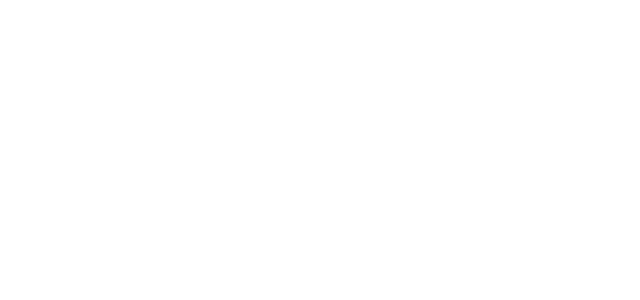
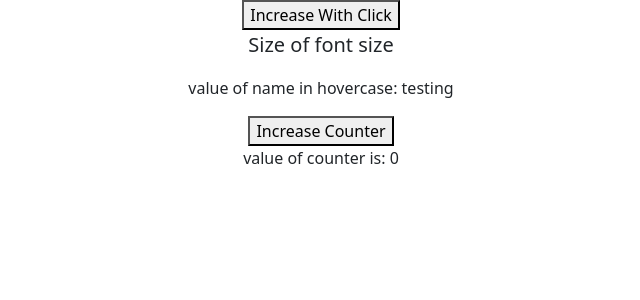
Before and after one commit to prkshv/react_demo, a React (Create React App) app: page / in a window 1280 px wide. Shown: the top 300 px of the page, without its empty margins (319-959 px from the left). Built offline with nearby package versions, Linux system fonts and the light colour scheme.

Commit message:
11 July 23

```diff
--- a/src/App.js
+++ b/src/App.js
@@ -4,6 +4,7 @@
 import BasicformValidation from "./Components/BasicformValidation";
 import { Bootstrap } from "./Components/Bootstrap";
 import Classcomponentlifecycle from "./Components/Classcomponentlifecycle";
+import Clickincrease from "./Components/Clickincrease";
 import Conditionaloperator from "./Components/Conditionaloperator";
 import Cssimplementation from "./Components/Cssimplementation";
 import Demo, { Demo2, Demo3 } from "./Components/Demo";
@@ -12,7 +13,9 @@
 import Getinputvalue from "./Components/Getinputvalue";
 import Hello from "./Components/Hello";
 import Hideshowtoggle from "./Components/Hide&show&toggle";
+import HigherOrderComponent from "./Components/Higher-order-component";
 import Home from "./Components/Home";
+import Hoverincrease from "./Components/Hoverincrease";
 import MultipleStates from "./Components/MultipleStates";
 import PropsClasscomp from "./Components/PropsClasscomp";
 import PropsinFunctioncomp from "./Components/PropsinFunctioncomp";
@@ -20,6 +23,7 @@
 import StatesinClasscomp from "./Components/StatesinClasscomp";
 import TodoList from "./Components/TodoList";
 import Todos from "./Components/Todos";
+import UpdateComponent from "./Components/UpdateComponent";
 import UseCallbacks from "./Components/UseCallbacks";
 import UseContexthooks from "./Components/UseContexthooks";
 import UseMemoHooks from "./Components/UseMemoHooks";
@@ -70,6 +74,10 @@
       {/* <Usereference /> */}
       {/* <UseCallbacks /> */}
       {/* <Home /> */}
+      {/* <Hoverincrease /> */}
+      <Clickincrease />
+      {/* <HigherOrderComponent /> */}
+      {/* <UpdateComponent /> */}
     </div>
   );
 }
--- /dev/null
+++ b/src/Components/Clickincrease.js
@@ -0,0 +1,23 @@
+import React, { useState } from "react";
+import UpdateComponent from "./UpdateComponent";
+
+function Clickincrease(props) {
+  const { counter, incrementCounter } = props;
+  const [fontSize, setFontSize] = useState(20);
+
+  return (
+    <div>
+      <button onClick={() => setFontSize((size) => size + 1)}>
+        Increase With Click
+      </button>
+
+      <p style={{ fontSize }}>Size of font size</p>
+
+      <p>value of name in hovercase: {props.name}</p>
+      <button onClick={() => incrementCounter()}>Increase Counter</button>
+      <p>value of counter is: {counter}</p>
+    </div>
+  );
+}
+
+export default UpdateComponent(Clickincrease, 10);
--- /dev/null
+++ b/src/Components/Higher-order-component.js
@@ -0,0 +1,7 @@
+import React from "react";
+
+function HigherOrderComponent(props) {
+  return <div></div>;
+}
+
+export default HigherOrderComponent;
--- /dev/null
+++ b/src/Components/Hoverincrease.js
@@ -0,0 +1,23 @@
+import React, { useState } from "react";
+import UpdateComponent from "./UpdateComponent";
+
+function Hoverincrease(props) {
+  const [fontSize, setFontSize] = useState(10);
+  const { counter, incrementCounter } = props;
+  return (
+    <div>
+      <button onMouseOver={() => setFontSize((size) => size + 1)}>
+        Increase with Hover
+      </button>
+      <p style={{ fontSize }}>
+        Size of font size in onmouseover function: {fontSize}
+      </p>
+
+      <p>value of name in hovercase: {props.name}</p>
+      <button onClick={() => incrementCounter()}>Increase Counter</button>
+      <p>value of counter is: {counter}</p>
+    </div>
+  );
+}
+
+export default UpdateComponent(Hoverincrease, 10);
--- /dev/null
+++ b/src/Components/UpdateComponent.js
@@ -0,0 +1,18 @@
+import React, { useState } from "react";
+
+function UpdateComponent(OriginalComponent, increaseCount) {
+  function NewComponent(props) {
+    const [counter, setCounter] = useState(0);
+
+    return (
+      <OriginalComponent
+        name="testing"
+        counter={counter}
+        incrementCounter={() => setCounter((size) => size + increaseCount)}
+      />
+    );
+  }
+  return NewComponent;
+}
+
+export default UpdateComponent;
```
